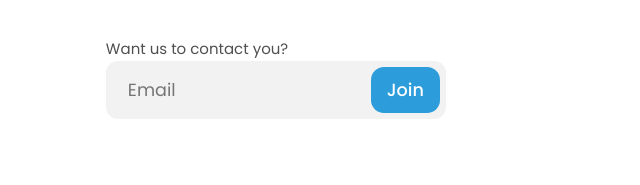
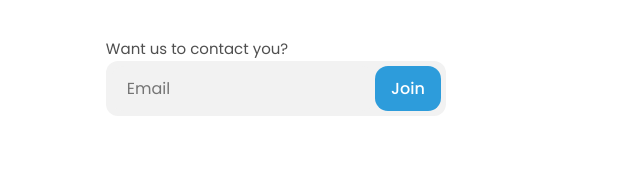
Before and after one commit to Greeshma2903/Dev-Challenges, a plain HTML site: page edie-homepage-master/index.html in a window 1280 px wide. Shown: the part 1082-1267 px from the top of the page, 113-753 px from the left. Drawn offline with Linux system fonts and the light colour scheme.

Commit message:
Add files via upload

```diff
--- a/edie-homepage-master/styles.css
+++ b/edie-homepage-master/styles.css
@@ -286,12 +286,12 @@ input {
   padding: 10px 1rem;
   border: none;
   border-radius: 13px;
-  font-size: 1.1rem;
+  font-size: 1rem;
 }
 
 .contact-container {
   background-color: var(--contact-bg);
-  padding: 6px;
+  padding: 5px;
   border-radius: 12px;
   width: 100%;
   max-width: 340px;
@@ -301,7 +301,8 @@ input {
 
 #contact-field {
   background-color: inherit;
-  width: 250px;
+  max-width: 300px;
+  width: 100%;
 }
 
 .submit-contact {
```
